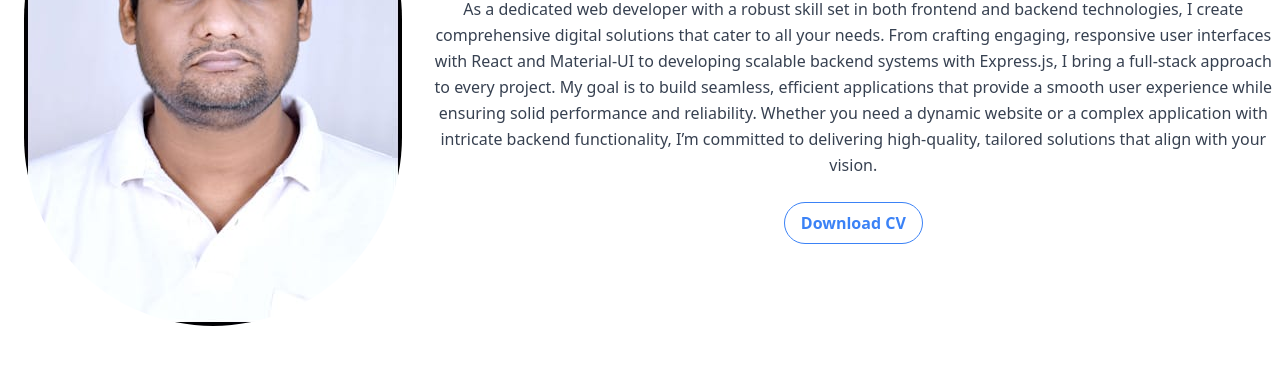
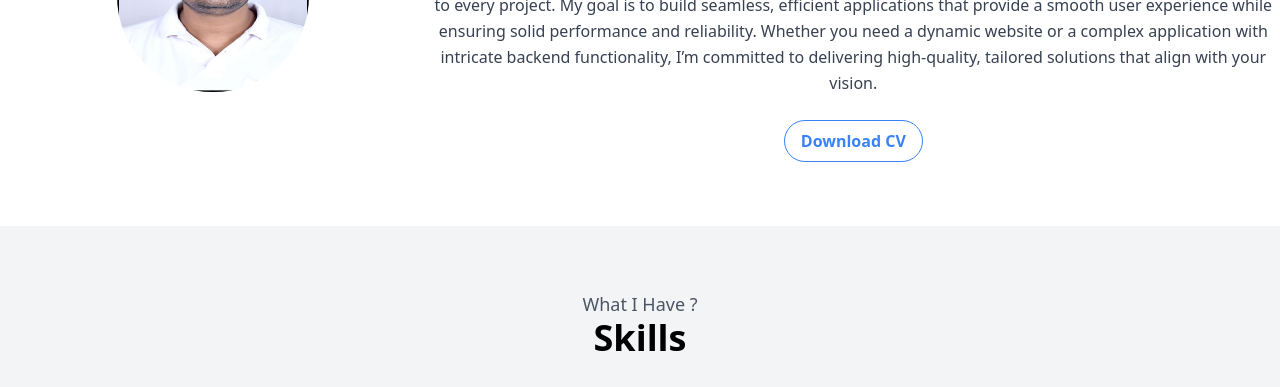
Before and after one commit to ashishrahi/portfolio, a plain HTML site: page index.html in a window 1280 px wide. Shown: the part 734-1121 px from the top of the page. Drawn offline with nearby package versions, Linux system fonts and the light colour scheme; no server answers; files whose address does not match are found by name.

Commit message:
new files

```diff
--- a/index.html
+++ b/index.html
@@ -96,7 +96,7 @@
         <div class="container mx-auto text-center">
             <div class="flex flex-col md:flex-row items-center">
                 <div class="w-full md:w-1/3 mb-8 md:mb-0">
-                    <img src="assets/imgs/ashish.jpg" class="w-45 h-45 mx-auto rounded-full" alt="Ashish Rahi">
+                    <img src="assets/imgs/ashish.jpg" class="w-48 h-48 mx-auto rounded-full" alt="Ashish Rahi">
                 </div>
                 <div class="w-full md:w-2/3">
                     <p class="text-lg text-gray-600">Who Am I ?</p>
```
